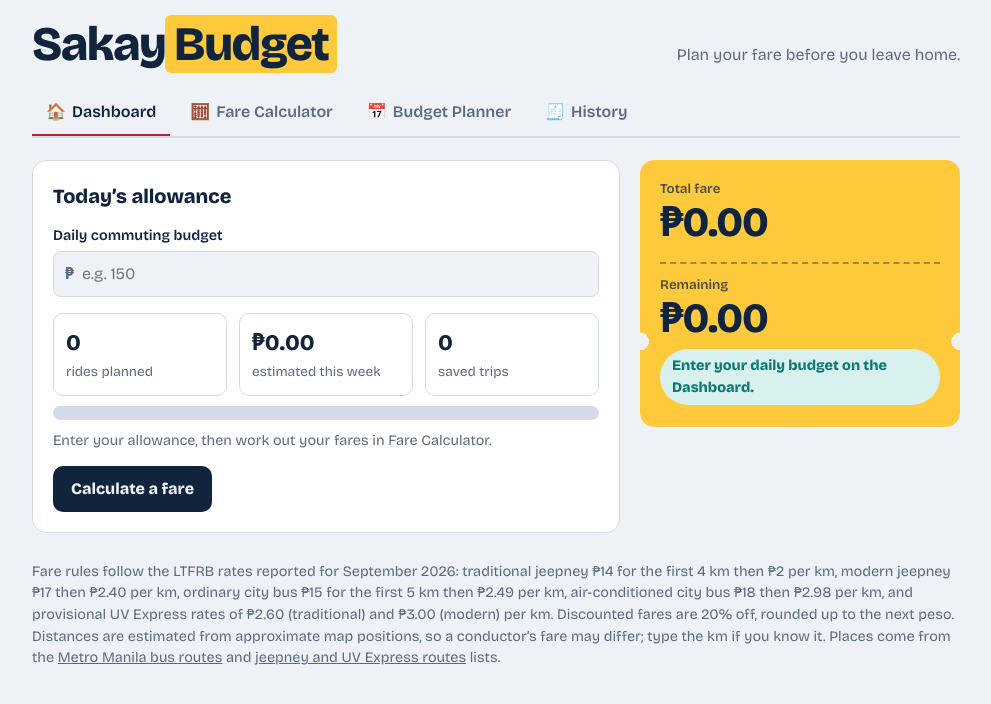
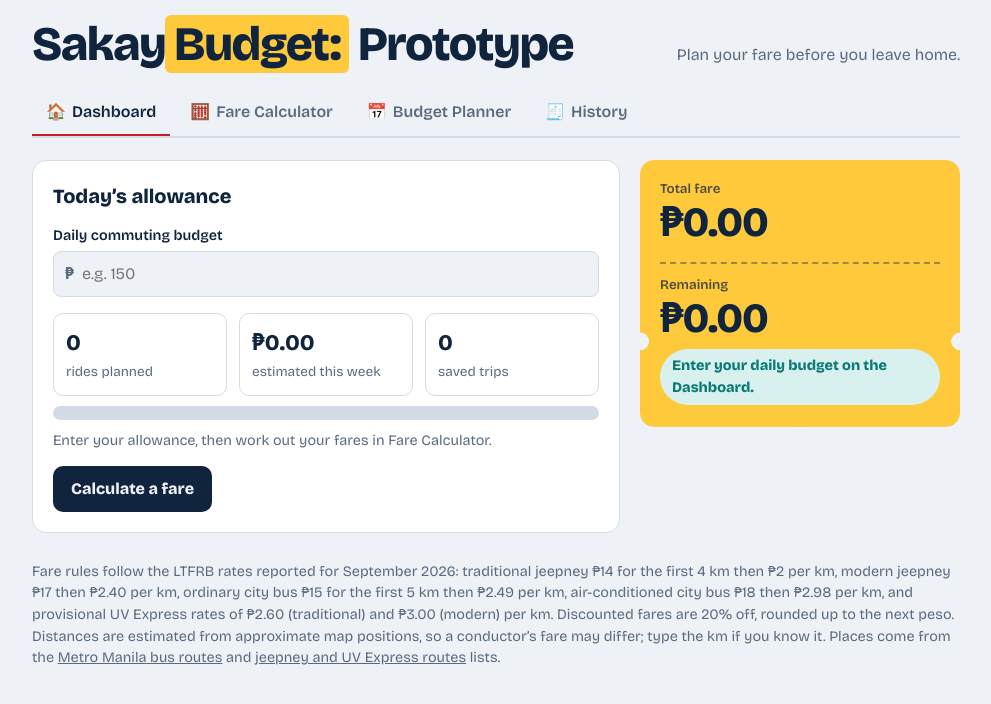
Before and after one commit to NerdyOwO/SakayBudget, a plain HTML site: page SakayBudgetProt.html in a window 1280 px wide. Shown: the whole page, without its empty margins (144-1135 px from the left). Drawn offline with nearby package versions, Linux system fonts and the light colour scheme.

Commit message:
Update header to indicate prototype version

```diff
--- a/SakayBudgetV1.html
+++ b/SakayBudgetProt.html
@@ -1,4 +1,5 @@
 <!DOCTYPE html>
+<!-- Prototype version of SakayBudget -->
 <html lang="en">
 <head>
 <meta charset="utf-8">
@@ -112,7 +113,7 @@ details{margin:4px 0 8px}summary{cursor:pointer;font-weight:600;color:var(--mute
 </head>
 <body>
 <div class="wrap">
-<header><h1>Sakay<span>Budget</span></h1><p>Plan your fare before you leave home.</p></header>
+<header><h1>Sakay<span>Budget:</span> Prototype</h1><p>Plan your fare before you leave home.</p></header>
 <nav role="tablist" id="tabs"></nav>
 
 <section id="dashboard">
```
